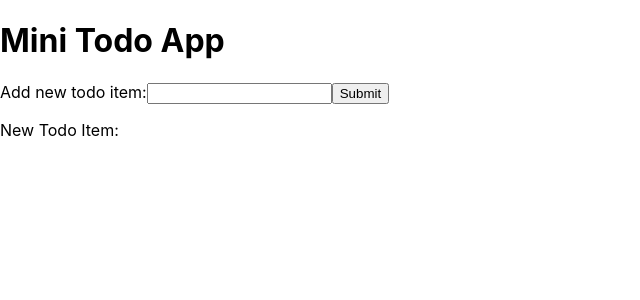
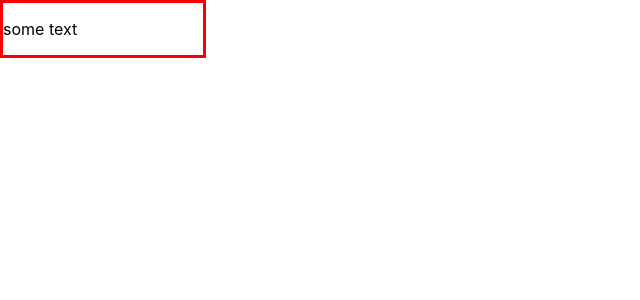
Before and after one commit to allenmac347/react-lab, a React (Create React App) app: page / in a window 1280 px wide. Shown: the top 300 px of the page, without its empty margins (0-640 px from the left). Built offline with nearby package versions, Linux system fonts and the light colour scheme.

Commit message:
understanding hooks

```diff
--- a/package.json
+++ b/package.json
@@ -8,7 +8,8 @@
     "@testing-library/user-event": "^7.1.2",
     "react": "^16.13.1",
     "react-dom": "^16.13.1",
-    "react-scripts": "3.4.3"
+    "react-scripts": "3.4.3",
+    "react-spring": "^8.0.27"
   },
   "scripts": {
     "start": "react-scripts start",
--- /dev/null
+++ b/src/FirstSpring.js
@@ -0,0 +1,51 @@
+import React, {useState, useEffect} from 'react';
+import {useSpring, animated, interpolate} from 'react-spring';
+
+
+//Does spring take care of object coordinates?
+//What is actually doing the animation? Is it spring or is it CSS?
+//useEFfect -> return a cleanup function after any initial setsups
+
+//Lets try moving a box without react spring first
+//Set up state hooks for x and y coordinates
+//Set up effect hook to set up listeners for keyboard events
+
+
+function BoxMove(){
+    //set up state for coordinates of box
+    const [coords, changeCoords] = useState([0, 0]);
+    //set up event listener for key presses
+    useEffect(() => {
+
+    });
+    const boxStyle = {
+        position: 'relative',
+        right: coords[0],
+        top:  coords[1],
+        width: '200px',
+        border: '3px solid red',
+        tabIndex: -1
+    };
+    function moveBox(event){
+        console.log("detected key press!");
+        // const newX = coords[0];
+        // const newY = coords[1];
+        // newX = event.keycode === 37 ? newX + 5 : newX;
+        // newX = event.keycode === 39 ? newX - 5 : newX;
+        // newY = event.keycode === 38 ? newY + 5 : newY;
+        // newY = event.keycode === 40 ? newY - 5 : newY;
+        // changeCoords([newX, newY]);
+        return;
+    }
+    return(
+        <div style={boxStyle} onKeyDown={(event) => moveBox(event)}>
+            <p>some text</p>
+        </div>
+    );
+}
+
+function FirstSpringApp(){
+
+}
+
+export default BoxMove;
--- a/src/TTThooks.js
+++ b/src/TTThooks.js
@@ -6,6 +6,12 @@ import React, {useState} from 'react';
 //If we do, how do we share state between game and squares?
 
 //Can pass in a function call to setState method for more complex behavior (such as changing other states concurrently!)
+//So why hooks? provide a way to use stateful logic
+//Let's say you've got component A, with complex logic and state values
+//Hooks lets us access state values and reuse logic in component A from component B. We can just give thay logic to B
+//How can we do the same with classes? If we wanted to access the state values of A we would need to instead refactor component B to hold state values as well as logic from A
+//What if we wanted to share how component A stores state/logic between components B and C? A needs to be a higher order component of B and C
+
 
 function Game(){
     const [squares, updateSquare] = useState(new Array(9).fill(null))
--- a/src/index.js
+++ b/src/index.js
@@ -2,14 +2,15 @@ import React from 'react';
 import ReactDOM from 'react-dom';
 import './index.css';
 import App from './App';
-import TicTaceToeGame from './TicTacToe'
-import Game from './TTThooks'
-import TodoApp from './todo'
+import TicTaceToeGame from './TicTacToe';
+import Game from './TTThooks';
+import TodoApp from './todo';
+import BoxMove from './FirstSpring';
 import * as serviceWorker from './serviceWorker';
 
 ReactDOM.render(
   <React.StrictMode>
-    <TodoApp />
+    <BoxMove/>
   </React.StrictMode>,
   document.getElementById('root')
 );
```
Also changed, not shown: 1 other file (tests, documents, lock files or other folders).
